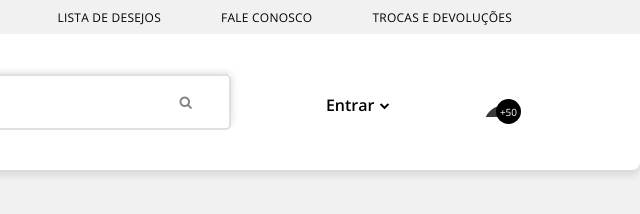
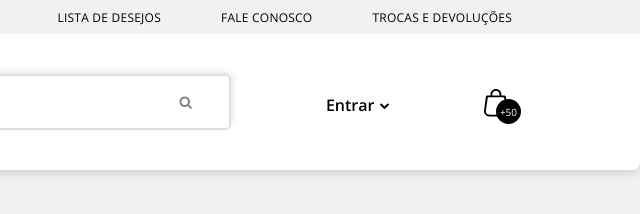
Before and after one commit to LucasCS-WEB/moovin-LucasSantos, a website: page index.html in a window 1280 px wide. Shown: the full height of the page, 640-1280 px from the left. Drawn offline with nearby package versions, Linux system fonts and the light colour scheme; files that its build step writes are made by us from their sources.

Commit message:
Update main.scss

```diff
--- a/assets/css/sass/main.scss
+++ b/assets/css/sass/main.scss
@@ -448,7 +448,7 @@ body {
                     height: 28px;
                     margin-top: 15px;
                     // UI //
-                    background: url(/Moovin-LucasSantos/assets/img/logo.png);
+                    background: url(/Moovin-LucasSantos/assets/img/cart-bag.png);
                     background-repeat: no-repeat;
                     .amount-items {
                         width: 25px;
```
